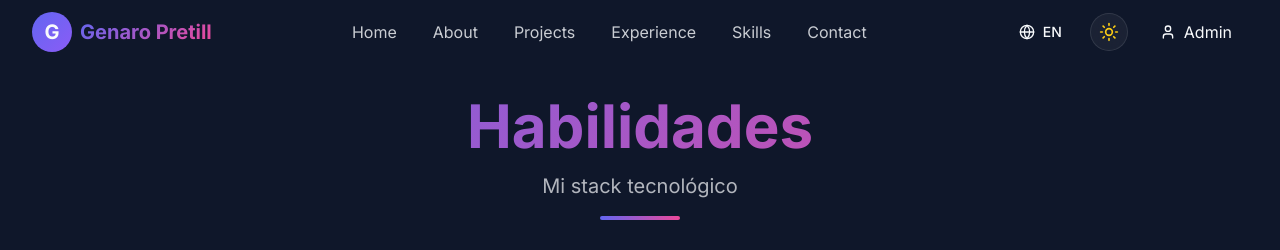
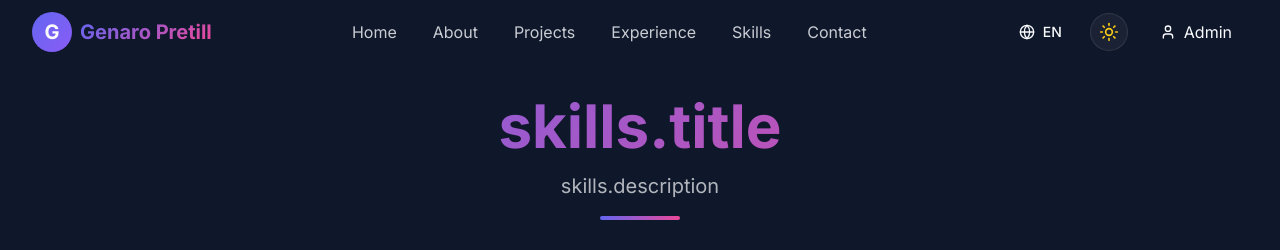
Before and after one commit to gepres/portafolio-2025, a React (Vite) app: page /skills in a window 1280 px wide. Shown: the top 250 px of the page. Built offline with nearby package versions, Linux system fonts and the light colour scheme; no server answers; the database is empty.

Commit message:
implement i18n

```diff
--- a/src/pages/Projects.tsx
+++ b/src/pages/Projects.tsx
@@ -7,8 +7,10 @@ import { ProjectModal } from '../components/projects/ProjectModal';
 import { ProjectFilters } from '../components/projects/ProjectFilters';
 import { useProjects } from '../hooks/useProjects';
 import type { Project, ProjectFilterCategory } from '../types';
+import { useTranslation } from 'react-i18next';
 
 export const Projects = () => {
+  const { t } = useTranslation();
   const { projects, loading } = useProjects();
   const [activeFilter, setActiveFilter] = useState<ProjectFilterCategory>('all');
   const [selectedProject, setSelectedProject] = useState<Project | null>(null);
@@ -30,10 +32,10 @@ export const Projects = () => {
           {/* Header */}
           <FadeIn className="text-center mb-12">
             <h1 className="text-4xl md:text-6xl font-bold gradient-text mb-4">
-              Proyectos
+              {t('projects.title')}
             </h1>
             <p className="text-xl text-light/70 max-w-2xl mx-auto">
-              Una selección de mis trabajos más destacados
+              {t('projects.description')}
             </p>
             <div className="w-20 h-1 bg-gradient-to-r from-primary to-accent mx-auto rounded-full mt-4" />
           </FadeIn>
@@ -74,7 +76,7 @@ export const Projects = () => {
           {!loading && filteredProjects.length === 0 && (
             <div className="text-center py-20">
               <p className="text-xl text-light/60">
-                No hay proyectos en esta categoría
+                {t('projects.noProjects')}
               </p>
             </div>
           )}
--- a/src/pages/Skills.tsx
+++ b/src/pages/Skills.tsx
@@ -6,6 +6,7 @@ import { Card } from '../components/ui/Card';
 import { getSkills } from '../lib/firebase/firestore';
 import type { Skill, SkillCategory } from '../types';
 import { staggerContainer, staggerItem } from '../lib/utils/animations';
+import { useTranslation } from 'react-i18next';
 
 const categoryNames: Record<SkillCategory, string> = {
   frontend: 'Frontend Development',
@@ -20,6 +21,7 @@ const categoryNames: Record<SkillCategory, string> = {
 export const Skills = () => {
   const [skills, setSkills] = useState<Skill[]>([]);
   const [loading, setLoading] = useState(true);
+  const { t } = useTranslation();
 
   useEffect(() => {
     const fetchSkills = async () => {
@@ -51,9 +53,9 @@ export const Skills = () => {
           {/* Header */}
           <FadeIn className="text-center mb-16">
             <h1 className="text-4xl md:text-6xl font-bold gradient-text mb-4">
-              Habilidades
+              {t('skills.title')}
             </h1>
-            <p className="text-xl text-light/70">Mi stack tecnológico</p>
+            <p className="text-xl text-light/70">{t('skills.description')}</p>
             <div className="w-20 h-1 bg-gradient-to-r from-primary to-accent mx-auto rounded-full mt-4" />
           </FadeIn>
 
@@ -109,10 +111,10 @@ export const Skills = () => {
                           {(skill.yearsOfExperience || skill.projectsCount) && (
                             <div className="flex justify-between text-sm text-light/60 pt-3 border-t border-white/10">
                               {skill.yearsOfExperience && (
-                                <span>{skill.yearsOfExperience}+ años</span>
+                                <span>{skill.yearsOfExperience}+ {t('skills.yearsOfExperience')}</span>
                               )}
                               {skill.projectsCount && (
-                                <span>{skill.projectsCount} proyectos</span>
+                                <span>{skill.projectsCount} {t('skills.projectsCount')}</span>
                               )}
                             </div>
                           )}
```
